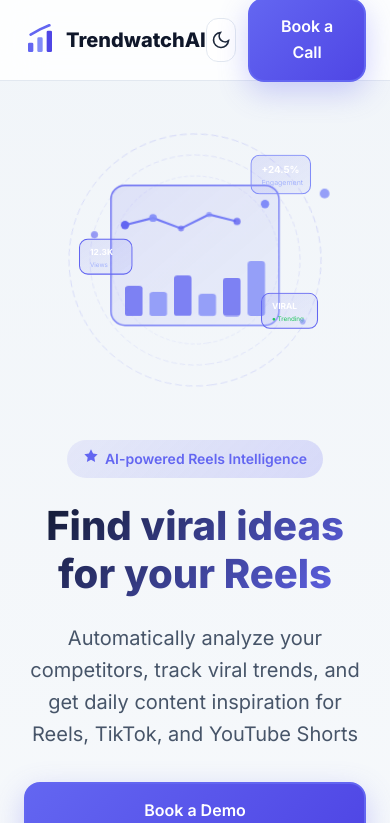
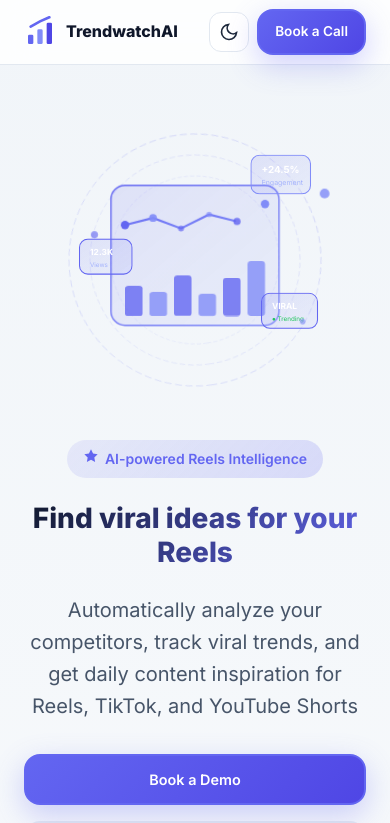
Before and after one commit to js-easy-school/TrendwatchAI-Landing-Page---Next.js-14, a Next.js app: page / in a window 390 px wide. Shown: the top 823 px of the page. Built offline with nearby package versions, Linux system fonts and the light colour scheme.

Commit message:
Fix responsive layout and translate table headers to English

```diff
--- a/src/app/globals.css
+++ b/src/app/globals.css
@@ -387,8 +387,42 @@
 
 /* Responsive */
 @media (max-width: 768px) {
+  .btn {
+    padding: 12px 20px;
+    font-size: 0.9rem;
+  }
+
   .btn-lg {
     padding: 14px 24px;
     font-size: 1rem;
   }
+
+  h1 {
+    font-size: 2rem !important;
+  }
+
+  h2 {
+    font-size: 1.75rem !important;
+  }
+
+  .section-header h2 {
+    font-size: 1.75rem;
+  }
 }
+
+@media (max-width: 480px) {
+  .btn {
+    padding: 10px 16px;
+    font-size: 0.85rem;
+    white-space: nowrap;
+  }
+
+  .btn-lg {
+    padding: 12px 20px;
+    font-size: 0.9rem;
+  }
+
+  h1 {
+    font-size: 1.75rem !important;
+  }
+}
--- a/src/components/Header.module.css
+++ b/src/components/Header.module.css
@@ -112,12 +112,38 @@
   padding: 10px 20px;
 }
 
-@media (max-width: 768px) {
+@media (max-width: 1024px) {
   .nav {
     display: none;
+  }
+}
+
+@media (max-width: 768px) {
+  .headerInner {
+    height: 64px;
   }
 
   .btnGhost {
     display: none;
   }
+
+  .headerActions {
+    gap: 8px;
+  }
+
+  .themeToggle {
+    width: 40px;
+    height: 40px;
+  }
 }
+
+@media (max-width: 480px) {
+  .logo {
+    font-size: 1rem;
+  }
+
+  .logoIcon svg {
+    width: 20px;
+    height: 20px;
+  }
+}
--- a/src/components/HelpingSection.tsx
+++ b/src/components/HelpingSection.tsx
@@ -125,8 +125,8 @@
                     <th>#</th>
                     <th>account_url</th>
                     <th>reels_url</th>
-                    <th>Вирусность</th>
-                    <th>Вовлечённость</th>
+                    <th>Virality</th>
+                    <th>Engagement</th>
                     <th>original_script</th>
                     <th>rewrited_script</th>
                     <th>status</th>
```
